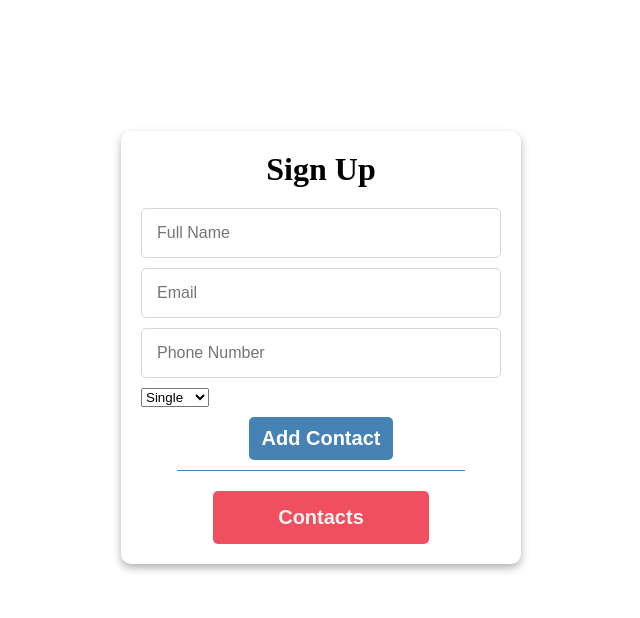
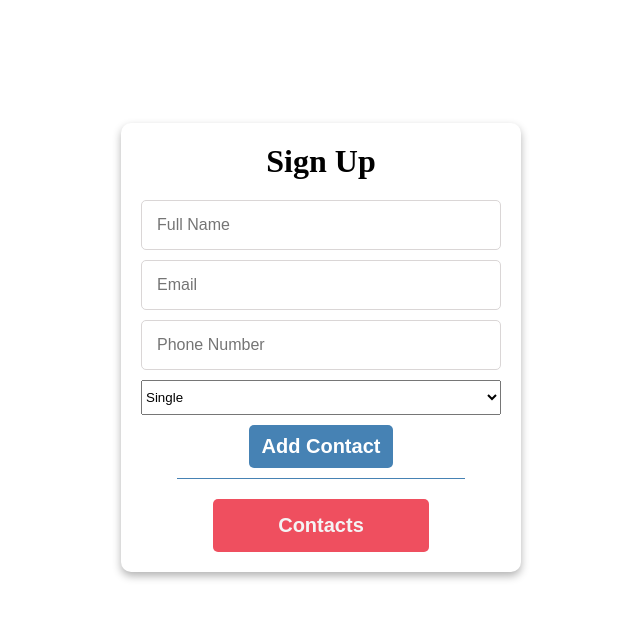
Before and after one commit to fadlalah-taher/Address-Book, a React (Create React App) app in the folder address-book/: page /AddContact in a window 1280 px wide. Shown: the top 618 px of the page, without its empty margins (319-959 px from the left). Built offline with nearby package versions, Linux system fonts and the light colour scheme.

Commit message:
Adding css for select

```diff
--- a/address-book/src/index.css
+++ b/address-book/src/index.css
@@ -46,6 +46,15 @@ form input:focus{
 }
 .input-field{
   width: 100%;
+  border: #b8a8a8;
+}
+.select-field{
+  width: 100%;
+  height: 35px;
+}
+form select:focus{
+  border-color: rgb(239, 79, 95);
+  box-shadow: 0 0 8px rgb(239, 79, 95);
 }
 .add-form > h1{
   margin-bottom: 20px;
```
